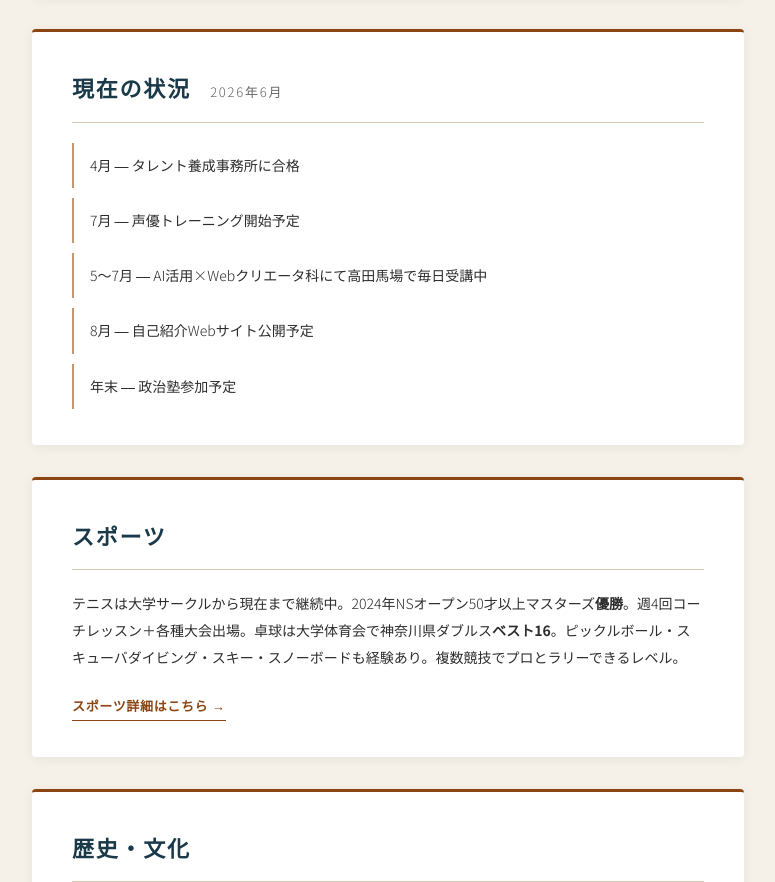
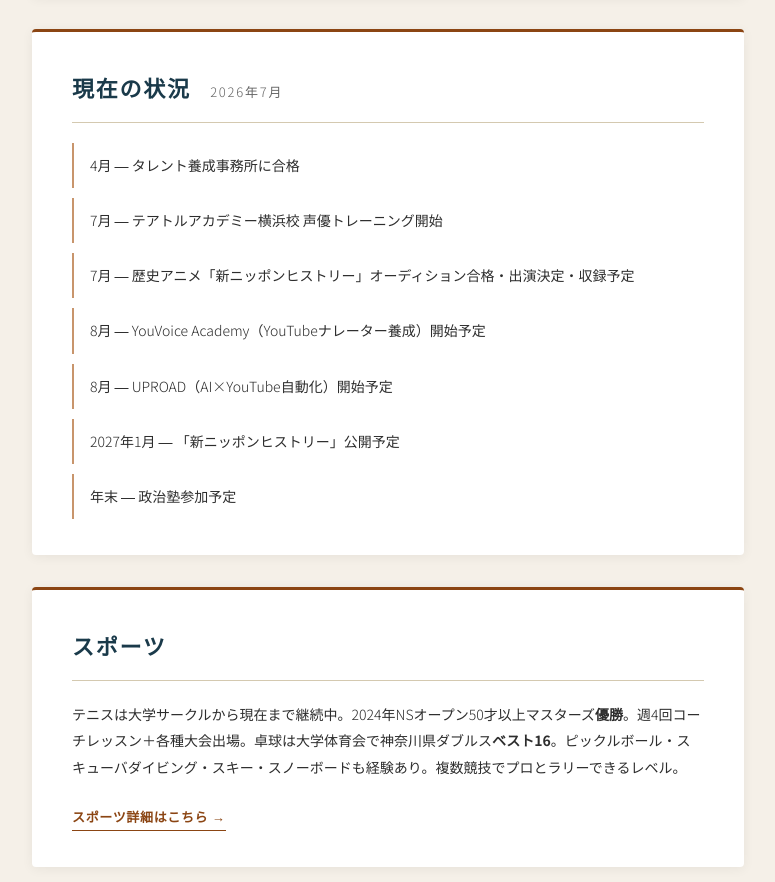
Before and after one commit to yosh310/yosh310.github.io, a plain HTML site: page index.html in a window 1280 px wide. Shown: the part 2622-3504 px from the top of the page, without its empty margins (252-1027 px from the left). Drawn offline with Linux system fonts and the light colour scheme.

Commit message:
Add files via upload

```diff
--- a/index.html
+++ b/index.html
@@ -97,12 +97,14 @@
 
         <!-- 現在の状況 -->
         <section>
-            <h2>現在の状況 <span class="section-date">2026年6月</span></h2>
+            <h2>現在の状況 <span class="section-date">2026年7月</span></h2>
             <ul class="status-list">
                 <li>4月 ― タレント養成事務所に合格</li>
-                <li>7月 ― 声優トレーニング開始予定</li>
-                <li>5〜7月 ― AI活用×Webクリエータ科にて高田馬場で毎日受講中</li>
-                <li>8月 ― 自己紹介Webサイト公開予定</li>
+                <li>7月 ― テアトルアカデミー横浜校 声優トレーニング開始</li>
+                <li>7月 ― 歴史アニメ「新ニッポンヒストリー」オーディション合格・出演決定・収録予定</li>
+                <li>8月 ― YouVoice Academy（YouTubeナレーター養成）開始予定</li>
+                <li>8月 ― UPROAD（AI×YouTube自動化）開始予定</li>
+                <li>2027年1月 ― 「新ニッポンヒストリー」公開予定</li>
                 <li>年末 ― 政治塾参加予定</li>
             </ul>
         </section>
```
Also changed, not shown: career.html (+9 -1 lines).
